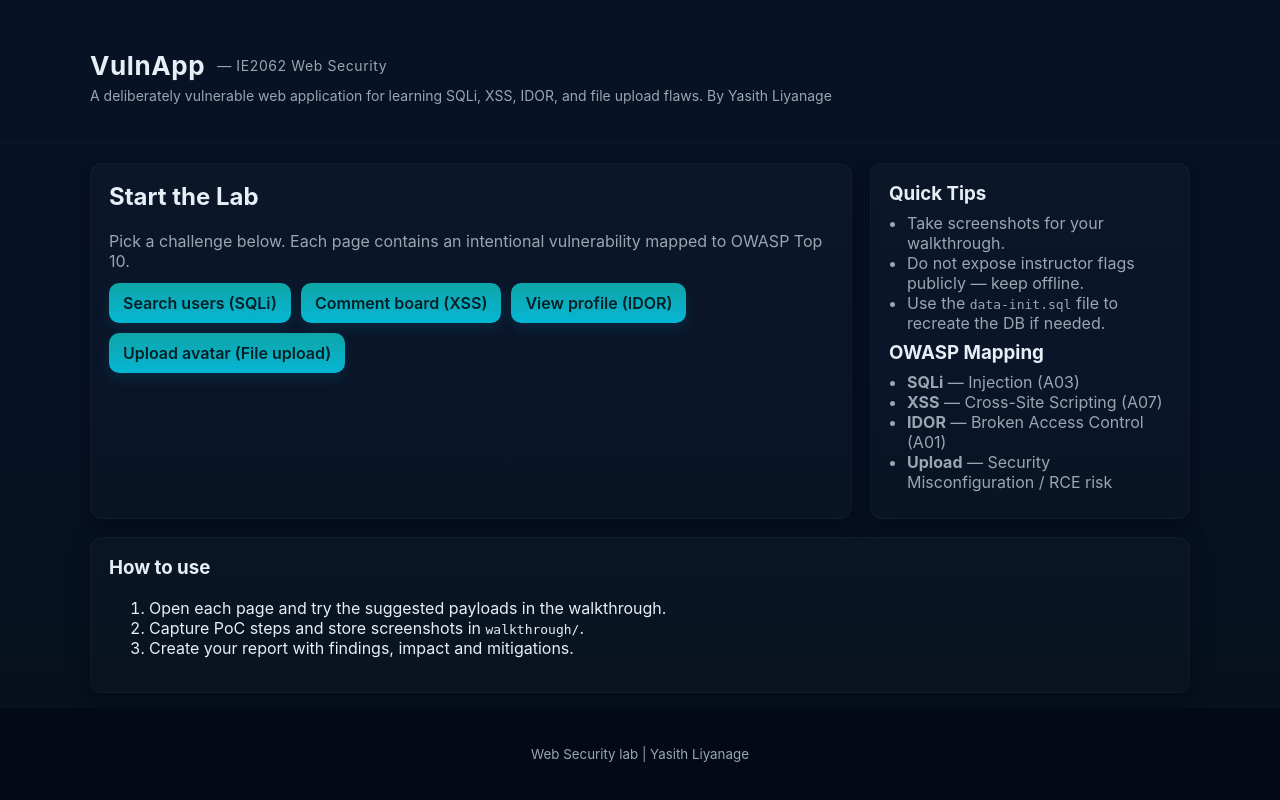
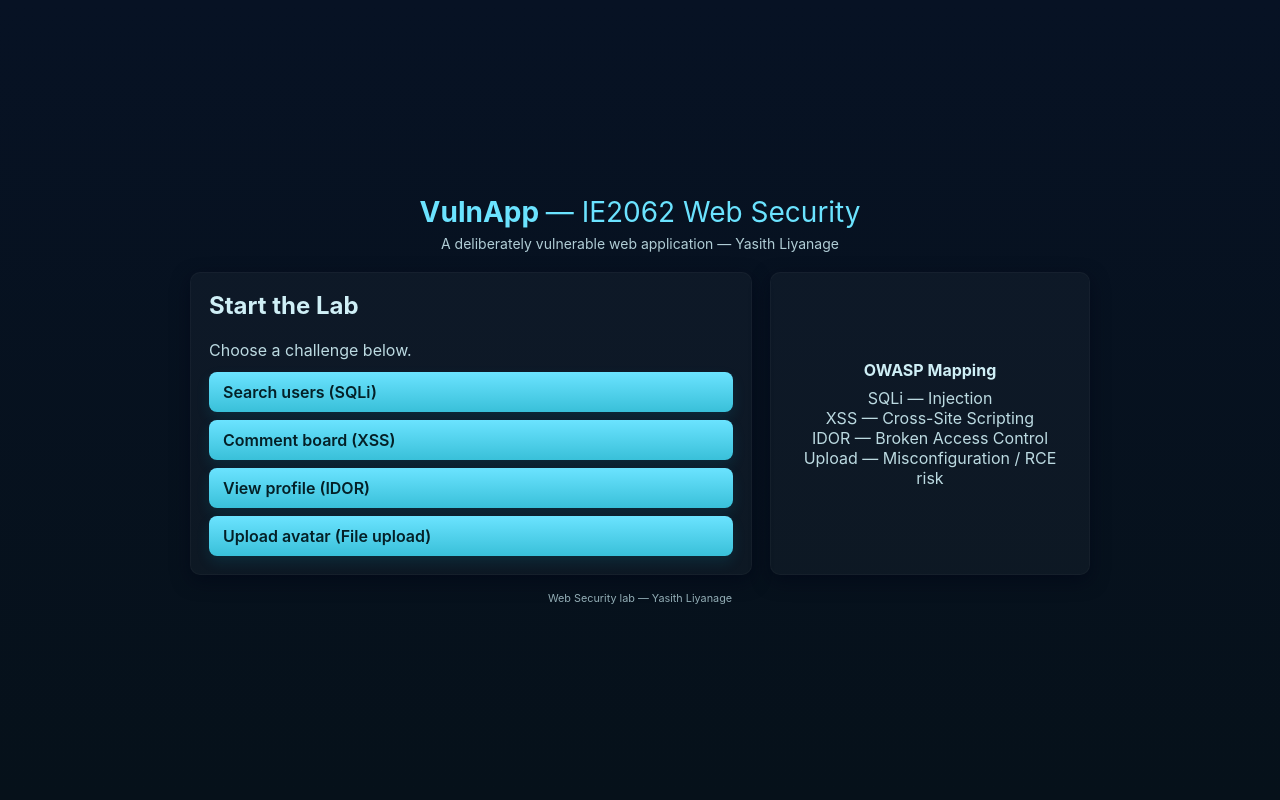
Before and after one commit to YasithLiyanage/VulnApp, a PHP site: page / in a window 1280 px wide. Run offline with PHP 8.4, Linux system fonts and the light colour scheme.

Commit message:
modified:   data-init.sql 	modified:   idor.php 	modified:   index.php 	modified:   xss.php

```diff
--- a/data-init.sql
+++ b/data-init.sql
@@ -5,13 +5,13 @@ CREATE TABLE comments (id INTEGER PRIMARY KEY AUTOINCREMENT, comment TEXT);
 INSERT INTO users (username, email, bio, secret_note) VALUES
 ('alice','alice@example.com','I love tea','Good Luck finding my secret!'),
 ('bob','bob@example.com','I fix servers','Nope, not this'),
-('admin','admin@example.com','Site admin','flag{thm_admin_super_secret}');
+('admin','admin@example.com','Site admin','flag{Th!S_1s_fL4g3}');
 
 INSERT INTO comments (comment) VALUES
 ('Welcome to VulnApp!'),
 ('Try posting something');
 
 -- Put the SQLi flag in a user bio so SQLi can leak it
-INSERT INTO users (username, email, bio, secret_note) VALUES ('sqli_victim', 'sqli@local', 'FLAG: flag{thm_sqli_01}', 'n/a');
+INSERT INTO users (username, email, bio, secret_note) VALUES ('sqli_victim', 'sqli@local', 'FLAG: flag{Th!S_1s_fL4g1}', 'n/a');
 
 COMMIT;
--- a/index.php
+++ b/index.php
@@ -1,5 +1,4 @@
 <?php
-// index.php - Styled landing page for VulnApp
 ?><!doctype html>
 <html lang="en">
 <head>
@@ -7,58 +6,57 @@
   <meta name="viewport" content="width=device-width,initial-scale=1" />
   <title>VulnApp — Yasith Liyanage</title>
   <link rel="stylesheet" href="style.css">
+  <style>
+    :root{--bg:#071224;--card:rgba(255,255,255,0.03);--accent:#6be3ff;--text:#cfeff6}
+    body{margin:0;background:linear-gradient(180deg,#071224,#06111a);color:var(--text);font-family:Inter,system-ui,Arial,Helvetica,sans-serif;display:flex;align-items:center;justify-content:center;min-height:100vh;padding:20px}
+    .wrap{max-width:900px;width:100%}
+    header{margin-bottom:20px;text-align:center}
+    h1{margin:0;font-size:28px;color:var(--accent)}
+    .subtitle{margin:6px 0 0;color:rgba(207,239,246,0.85)}
+    .main-grid{display:grid;grid-template-columns:1fr;gap:18px}
+    .card{background:var(--card);padding:18px;border-radius:10px;border:1px solid rgba(255,255,255,0.03)}
+    .lead{margin:0 0 12px 0;color:rgba(207,239,246,0.9)}
+    .links{display:flex;flex-direction:column;gap:8px}
+    .btn{display:inline-block;padding:10px 14px;border-radius:8px;text-decoration:none;background:linear-gradient(180deg,var(--accent),#39c0d9);color:#042027;font-weight:600}
+    footer{margin-top:14px;text-align:center;font-size:13px;color:rgba(207,239,246,0.7)}
+    @media(min-width:700px){ .main-grid{grid-template-columns:1fr 320px} .links{flex-direction:column} }
+  </style>
 </head>
 <body>
-  <header class="site-header">
   <div class="wrap">
-      <h1 class="brand">VulnApp <span class="muted">— IE2062 Web Security</span></h1>
-      <p class="subtitle">A deliberately vulnerable web application for learning SQLi, XSS, IDOR, and file upload flaws. By Yasith Liyanage</p>
-    </div>
+    <header>
+      <h1>VulnApp <span style="font-weight:400">— IE2062 Web Security</span></h1>
+      <p class="subtitle">A deliberately vulnerable web application — Yasith Liyanage</p>
     </header>
 
-  <main class="wrap main-grid">
+    <main class="main-grid">
       <section class="card">
-      <h2>Start the Lab</h2>
-      <p class="lead">Pick a challenge below. Each page contains an intentional vulnerability mapped to OWASP Top 10.</p>
-      <nav class="links">
-        <a class="btn" href="sqli.php"> Search users (SQLi)</a>
-        <a class="btn" href="xss.php"> Comment board (XSS)</a>
-        <a class="btn" href="idor.php?user=1"> View profile (IDOR)</a>
-        <a class="btn" href="upload.php"> Upload avatar (File upload)</a>
+        <h2 style="margin-top:0">Start the Lab</h2>
+        <p class="lead">Choose a challenge below.</p>
+        <nav class="links" aria-label="lab links">
+          <a class="btn" href="sqli.php">Search users (SQLi)</a>
+          <a class="btn" href="xss.php">Comment board (XSS)</a>
+          <a class="btn" href="idor.php?user=1">View profile (IDOR)</a>
+          <a class="btn" href="upload.php">Upload avatar (File upload)</a>
         </nav>
       </section>
 
-    <aside class="card info">
-      <h3>Quick Tips</h3>
-      <ul>
-        <li>Take screenshots for your walkthrough.</li>
-        <li>Do not expose instructor flags publicly — keep offline.</li>
-        <li>Use the <code>data-init.sql</code> file to recreate the DB if needed.</li>
+      <aside class="card" style="display:flex;align-items:center;justify-content:center">
+        <div style="text-align:center">
+          <strong>OWASP Mapping</strong>
+          <ul style="list-style:none;padding:0;margin:8px 0 0 0;color:rgba(207,239,246,0.9)">
+            <li>SQLi — Injection</li>
+            <li>XSS — Cross-Site Scripting</li>
+            <li>IDOR — Broken Access Control</li>
+            <li>Upload — Misconfiguration / RCE risk</li>
           </ul>
-
-      <h3>OWASP Mapping</h3>
-      <ul>
-        <li><strong>SQLi</strong> — Injection (A03)</li>
-        <li><strong>XSS</strong> — Cross-Site Scripting (A07)</li>
-        <li><strong>IDOR</strong> — Broken Access Control (A01)</li>
-        <li><strong>Upload</strong> — Security Misconfiguration / RCE risk</li>
-      </ul>
+        </div>
       </aside>
-
-    <section class="card notes">
-      <h3>How to use</h3>
-      <ol>
-        <li>Open each page and try the suggested payloads in the walkthrough.</li>
-        <li>Capture PoC steps and store screenshots in <code>walkthrough/</code>.</li>
-        <li>Create your report with findings, impact and mitigations.</li>
-      </ol>
-    </section>
     </main>
 
-  <footer class="site-footer">
-    <div class="wrap">
-      <small>Web Security lab | Yasith Liyanage </small>
+    <footer>
+      <small>Web Security lab — Yasith Liyanage</small>
+    </footer>
   </div>
-  </footer>
 </body>
 </html>
--- a/xss.php
+++ b/xss.php
@@ -1,7 +1,7 @@
 <?php
 // Set a flag in a cookie for the CTF challenge
 if (!isset($_COOKIE['flag'])) {
-    setcookie('flag', 'THM{xss_c00k13_st34l_5ucc3ss}', time() + 3600, '/', '', false, false);
+    setcookie('flag', 'THM{Th!s_iz_fiag2}', time() + 3600, '/', '', false, false);
 }
 
 // Initialize SQLite database
```
Also changed, not shown: idor.php (+49 -4 lines). Lines whose indentation alone changed are shown as unchanged.
